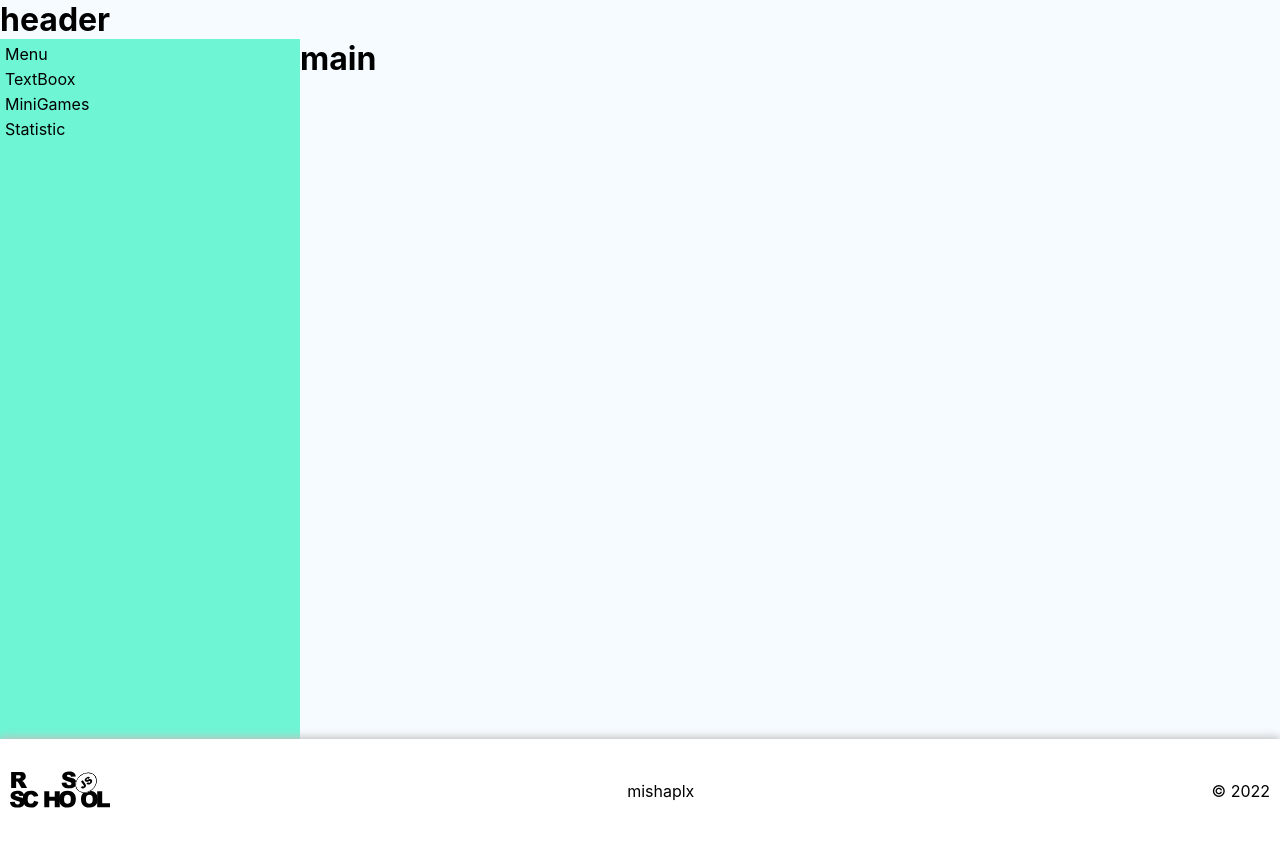
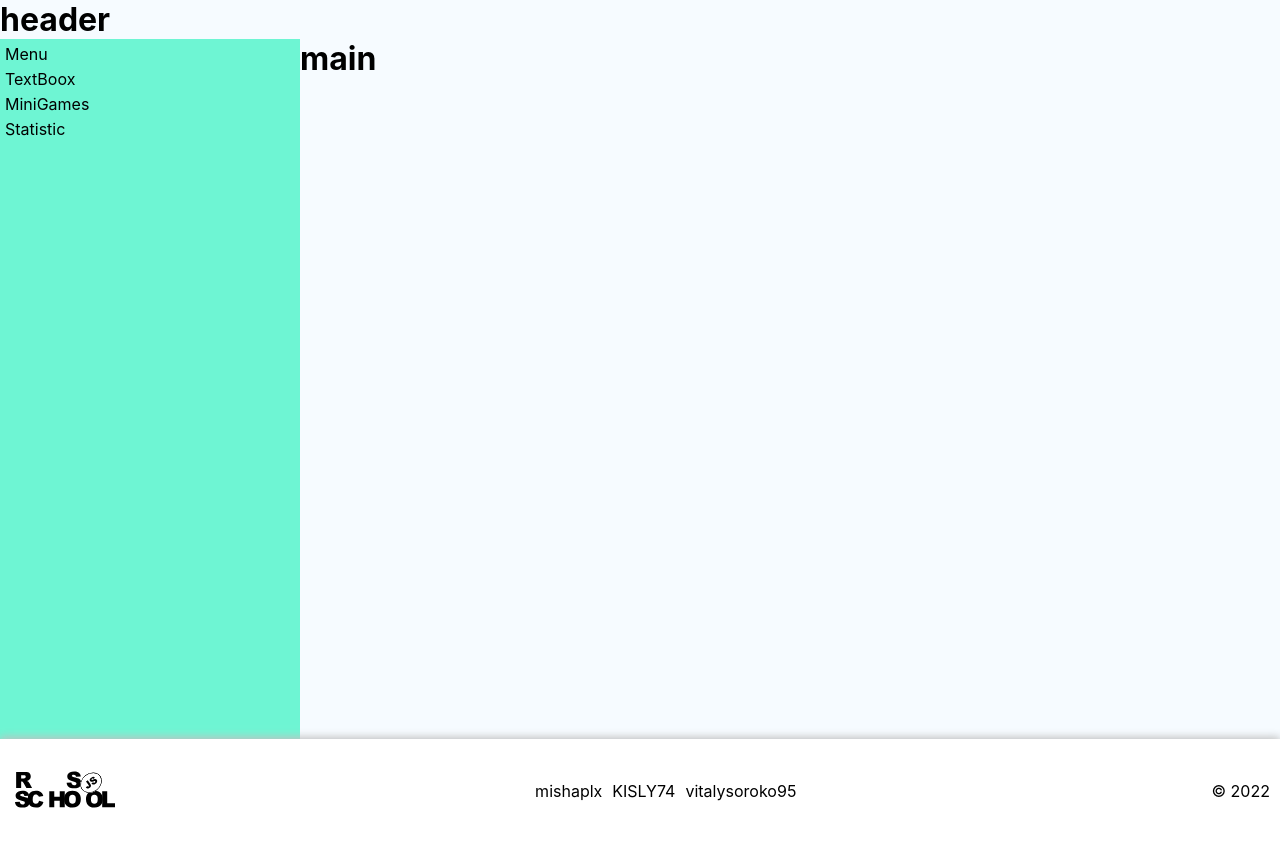
Before and after one commit to mishaplx/RS-Lang-App, a React (Create React App) app: page / in a window 1280 px wide. Built offline with nearby package versions, Linux system fonts and the light colour scheme.

Commit message:
fix: add link in github

```diff
--- a/src/component/Footer/Footer.css
+++ b/src/component/Footer/Footer.css
@@ -11,6 +11,7 @@ footer{
 a{
   text-decoration: none;
   color: black;
+  margin: 0px 5px;
 }
 
 .footer .item {
--- a/src/component/Footer/Footer.js
+++ b/src/component/Footer/Footer.js
@@ -10,6 +10,8 @@ function Footer() {
       </div>
       <div className="name__dev">
         <a href="https://github.com/mishaplx">mishaplx</a>
+        <a href="https://github.com/KISLY74">KISLY74</a>
+        <a href="https://github.com/vitalysoroko95">vitalysoroko95</a>
       </div>
       <div className="item">
       &copy; 2022
```
Also changed, not shown: 4 other files (tests, documents, lock files or other folders).
